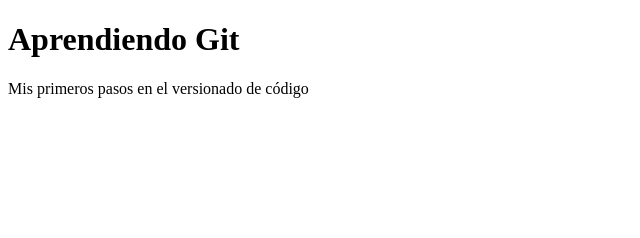
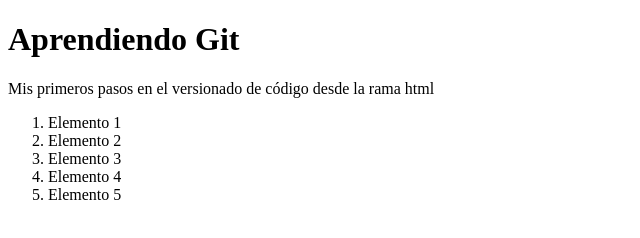
Before and after one commit to ArturoSM10/aprendiendo-git, a plain HTML site: page index.html in a window 1280 px wide. Shown: the whole page, without its empty margins (0-640 px from the left). Drawn offline with Linux system fonts and the light colour scheme.

Commit message:
agregando index.js  al index.html

```diff
--- a/index.html
+++ b/index.html
@@ -7,6 +7,14 @@
 </head>
 <body>
     <h1>Aprendiendo Git</h1>
-    <p>Mis primeros pasos en el versionado de código</p>
+    <p>Mis primeros pasos en el versionado de código desde la rama html</p>
+    <ol>
+        <li>Elemento 1</li>
+        <li>Elemento 2</li>
+        <li>Elemento 3</li>
+        <li>Elemento 4</li>
+        <li>Elemento 5</li>
+    </ol>
+    <script src="index.js"></script>
 </body>
 </html>
```
